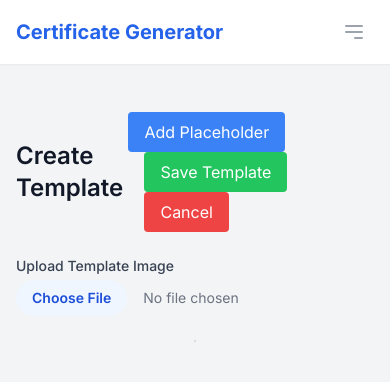
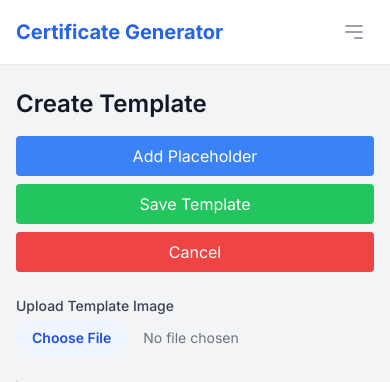
Before and after one commit to vishal7245/certificate-app, a Next.js app: page /templates/new in a window 390 px wide. Shown: the top 382 px of the page. Built offline with nearby package versions, Linux system fonts and the light colour scheme.

Commit message:
Refactor TemplatesPageNew layout; improve responsiveness and button styling

```diff
--- a/app/templates/new/page.tsx
+++ b/app/templates/new/page.tsx
@@ -125,26 +125,28 @@ export default function TemplatesPageNew() {
     <DndProvider backend={HTML5Backend}>
       <div className="min-h-screen bg-gray-100 flex flex-col">
         <Navbar />
-        <main className="max-w-7xl w-full mx-auto py-6 sm:px-6 lg:px-8">
-          <div className="container mx-auto py-6 px-4 sm:px-6 lg:px-8">
-            <div className="flex justify-between items-center mb-6">
-              <h1 className="text-2xl font-semibold text-gray-900">Create Template</h1>
-              <div className="space-x-4">
+        <main className="flex-grow w-full mx-auto py-6 px-4 sm:px-6 lg:px-8">
+          <div className="container mx-auto">
+            <div className="flex flex-col md:flex-row md:justify-between md:items-center mb-6">
+              <h1 className="text-2xl font-semibold text-gray-900 mb-4 md:mb-0">
+                Create Template
+              </h1>
+              <div className="flex flex-col space-y-2 md:flex-row md:space-y-0 md:space-x-4">
                 <button
                   onClick={handleAddPlaceholder}
-                  className="bg-blue-500 text-white px-4 py-2 rounded hover:bg-blue-600"
+                  className="bg-blue-500 text-white px-4 py-2 rounded hover:bg-blue-600 w-full md:w-auto"
                 >
                   Add Placeholder
                 </button>
                 <button
                   onClick={handleSave}
-                  className="bg-green-500 text-white px-4 py-2 rounded hover:bg-green-600"
+                  className="bg-green-500 text-white px-4 py-2 rounded hover:bg-green-600 w-full md:w-auto"
                 >
                   Save Template
                 </button>
                 <button
                   onClick={() => router.push("/templates")}
-                  className="bg-red-500 text-white px-4 py-2 rounded hover:bg-red-600"
+                  className="bg-red-500 text-white px-4 py-2 rounded hover:bg-red-600 w-full md:w-auto"
                 >
                   Cancel
                 </button>
@@ -170,6 +172,7 @@ export default function TemplatesPageNew() {
             </div>
 
             <div className="flex justify-center">
+              <div className="w-full md:w-auto">
                 <TemplateCanvas
                   imageUrl={template.imageUrl}
                   placeholders={template.placeholders || []}
@@ -177,6 +180,7 @@ export default function TemplatesPageNew() {
                 />
               </div>
             </div>
+          </div>
         </main>
       </div>
     </DndProvider>
```
Lines whose indentation alone changed are shown as unchanged.
